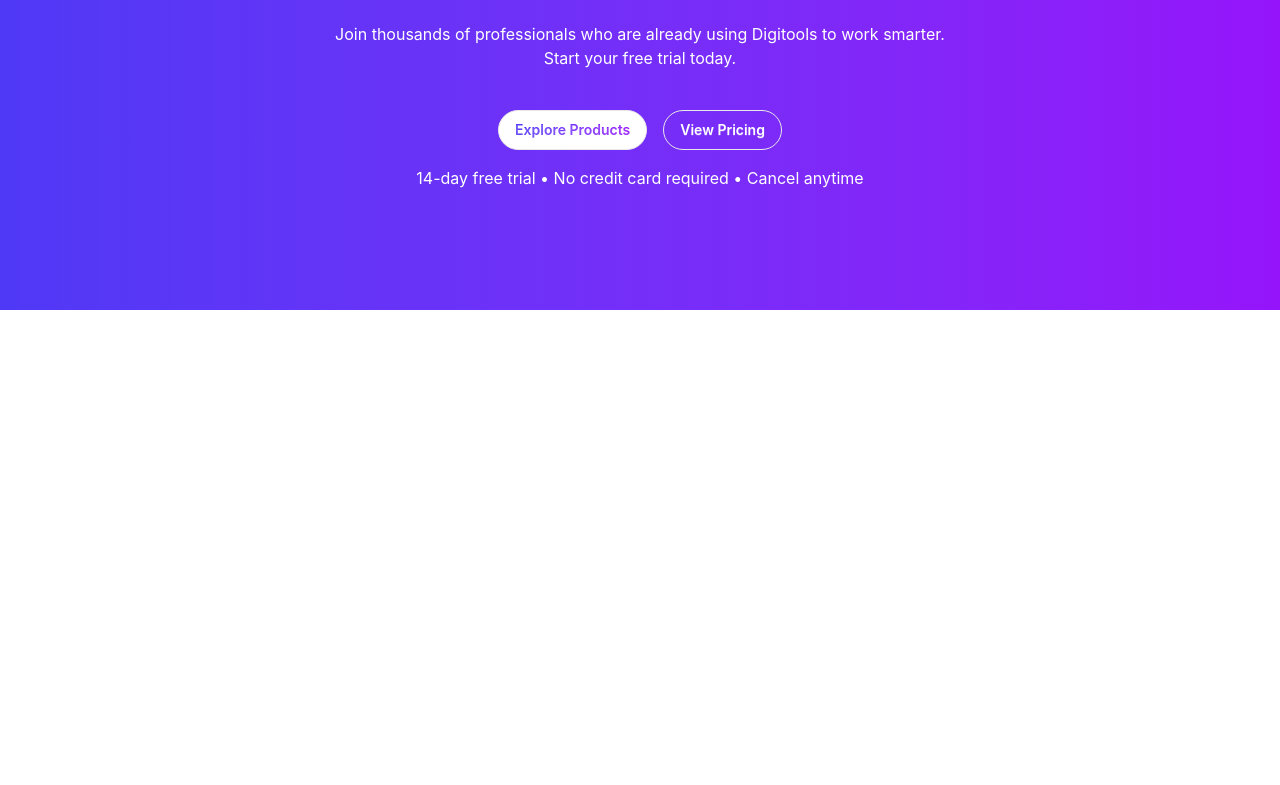
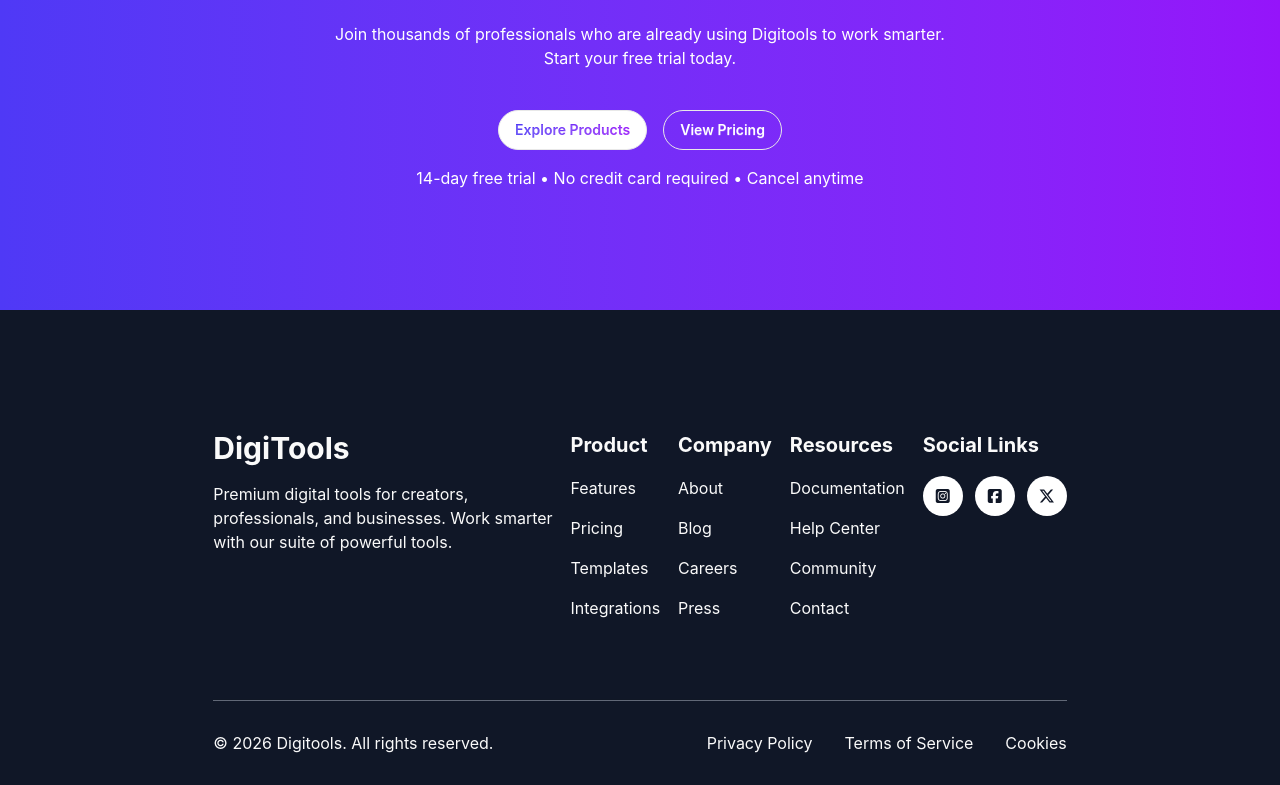
Before and after one commit to nahin113/ToolNest, a React (Vite) app: page / in a window 1280 px wide. Shown: the part 3160-3945 px from the top of the page. Before the commit the page ends 3470 px from the top, so only its background shows below. Built offline with nearby package versions, Linux system fonts and the light colour scheme.

Commit message:
feat(footer): add footer with navigation links and project information

```diff
--- a/index.html
+++ b/index.html
@@ -11,6 +11,14 @@
       href="https://fonts.googleapis.com/css2?family=Geist:wght@100..900&family=Hind+Siliguri:wght@300;400;500;600;700&family=Inter:ital,opsz,wght@0,14..32,100..900;1,14..32,100..900&family=Manrope:wght@200..800&family=Open+Sans:ital,wght@0,300..800;1,300..800&family=Outfit:wght@100..900&family=Poppins:ital,wght@0,100;0,200;0,300;0,400;0,500;0,600;0,700;0,800;0,900;1,100;1,200;1,300;1,400;1,500;1,600;1,700;1,800;1,900&family=Work+Sans:ital,wght@0,100..900;1,100..900&display=swap"
       rel="stylesheet"
     />
+    <!-- font awesome -->
+    <link
+      rel="stylesheet"
+      href="https://cdnjs.cloudflare.com/ajax/libs/font-awesome/7.0.1/css/all.min.css"
+      integrity="sha512-2SwdPD6INVrV/lHTZbO2nodKhrnDdJK9/kg2XD1r9uGqPo1cUbujc+IYdlYdEErWNu69gVcYgdxlmVmzTWnetw=="
+      crossorigin="anonymous"
+      referrerpolicy="no-referrer"
+    />
     <title>toolnest</title>
   </head>
   <body>
--- a/src/App.jsx
+++ b/src/App.jsx
@@ -7,6 +7,7 @@
 import Steps from "./sections/Steps";
 import Pricing from "./sections/Pricing";
 import StatsEnd from "./sections/StatsEnd";
+import Footer from "./components/common/Footer";
 
 function App() {
   return (
@@ -19,6 +20,7 @@
       <Steps></Steps>
       <Pricing></Pricing>
       <StatsEnd></StatsEnd>
+      <Footer></Footer>
     </>
   );
 }
--- /dev/null
+++ b/src/components/common/Footer.jsx
@@ -0,0 +1,69 @@
+import React from 'react';
+
+const Footer = () => {
+    return (
+      <div className="pt-[120px] pb-[30px] bg-[#101727] text-[#fafafa]">
+        <div className="footer-start w-8/12 mx-auto flex justify-between items-start">
+          <div className="space-y-4">
+            <h1 className="text-3xl font-bold">DigiTools</h1>
+            <p className="text-[16px]">
+              Premium digital tools for creators, <br /> professionals, and
+              businesses. Work smarter <br /> with our suite of powerful tools.
+            </p>
+          </div>
+          <div className="space-y-4">
+            <h1 className="text-[20px] font-bold">Product</h1>
+            <p>Features</p>
+            <p>Pricing</p>
+            <p>Templates</p>
+            <p>Integrations</p>
+          </div>
+          <div className="space-y-4">
+            <h1 className="text-[20px] font-bold">Company</h1>
+            <p>About</p>
+            <p>Blog</p>
+            <p>Careers</p>
+            <p>Press</p>
+          </div>
+          <div className="space-y-4">
+            <h1 className="text-[20px] font-bold">Resources</h1>
+            <p>Documentation</p>
+            <p>Help Center</p>
+            <p>Community</p>
+            <p>Contact</p>
+          </div>
+          <div className="space-y-4">
+            <h1 className="text-[20px] font-bold">Social Links</h1>
+            <div className="links flex justify-center items-center gap-[12px]">
+              <div className="rounded-full w-[40px] p-[12px] bg-white">
+                <a className='flex justify-center items-center' href="">
+                  <i class="fa-brands fa-square-instagram text-[#101727]"></i>
+                </a>
+              </div>
+              <div className="rounded-full w-[40px] p-[12px] bg-white">
+                <a className='flex justify-center items-center' href="">
+                  <i class="fa-brands fa-square-facebook text-[#101727]"></i>
+                </a>
+              </div>
+              <div className="rounded-full w-[40px] p-[12px] bg-white">
+                <a className='flex justify-center items-center' href="">
+                  <i class="fa-brands fa-x-twitter text-[#101727]"></i>
+                </a>
+              </div>
+            </div>
+          </div>
+        </div>
+        <div className="divider w-8/12 mx-auto bg-gray-500 h-[1px] mt-[80px] mb-[30px]"></div>
+        <div className="footer-end w-8/12 mx-auto flex justify-between items-center">
+          <p className="flex-1">&copy; 2026 Digitools. All rights reserved.</p>
+          <ul className="flex justify-between items-center gap-[32px]">
+            <li>Privacy Policy </li>
+            <li>Terms of Service</li>
+            <li>Cookies</li>
+          </ul>
+        </div>
+      </div>
+    );
+};
+
+export default Footer;
```
